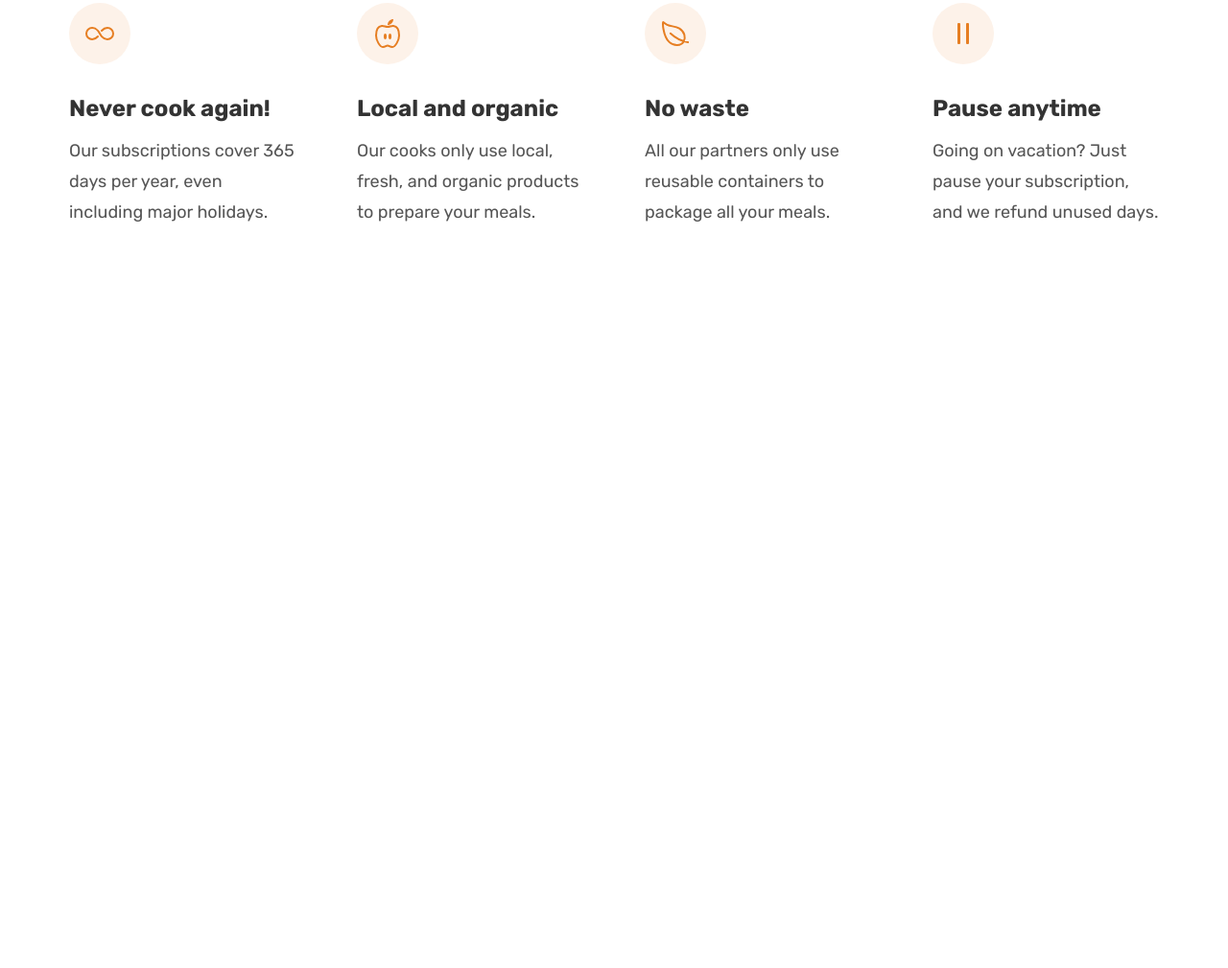
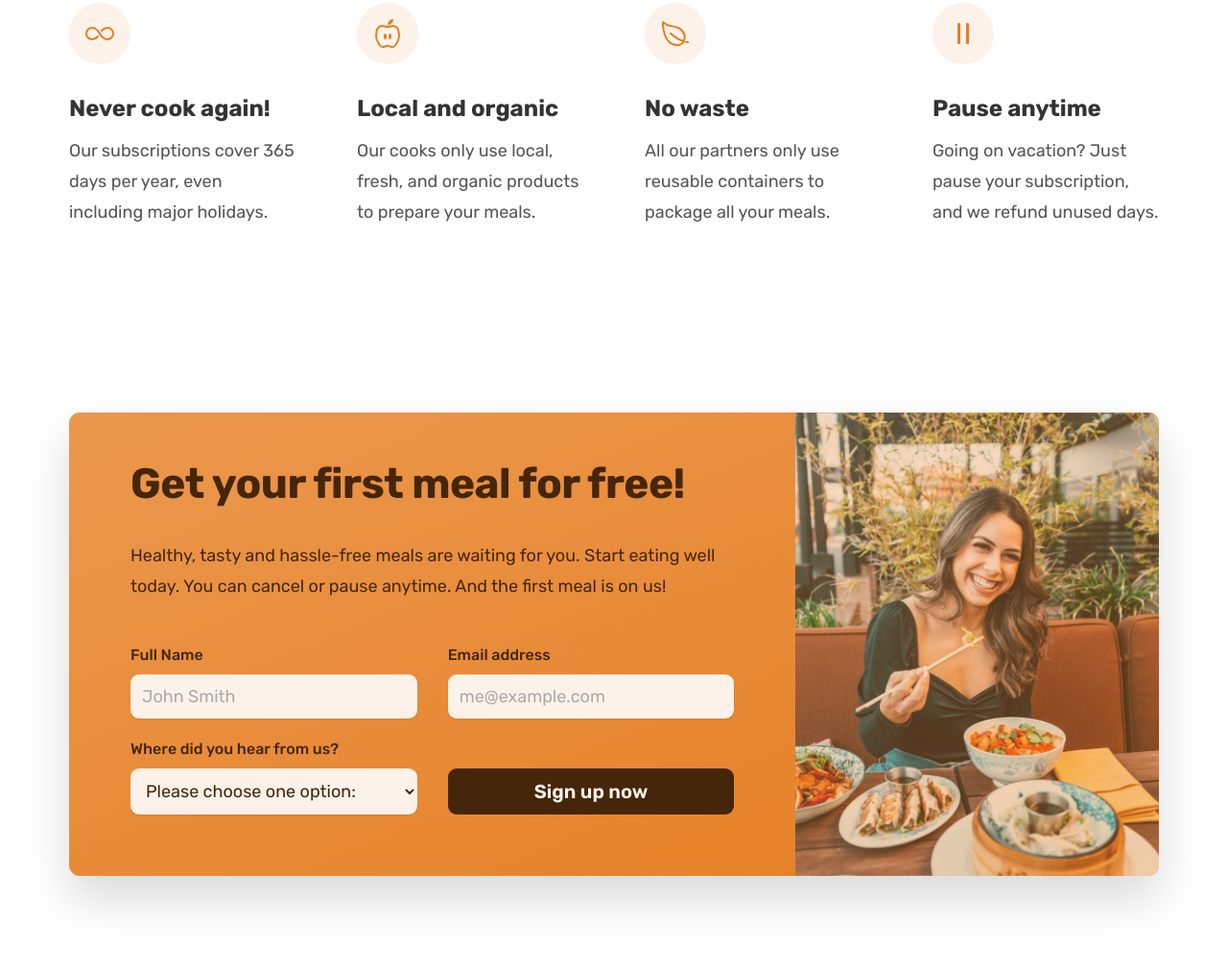
Before and after one commit to cristian-boaventura/Omnifood, a plain HTML site: page index.html in a window 1280 px wide. Shown: the part 5622-6631 px from the top of the page at 96% size. Before the commit the page ends 5956 px from the top, so only its background shows below. Drawn offline with nearby package versions, Linux system fonts and the light colour scheme.

Commit message:
Added CTA section

```diff
--- a/general.css
+++ b/general.css
@@ -26,7 +26,10 @@ Paragraph default: 1.6
 - Tints:
 #fdf2e9
 #fae5d3
-- Shades: #cf711f
+#eb984e
+- Shades:
+#cf711f
+#45260a
 - Accents:
 - Greys:
 #6f6f6f (lightest grey allowed on #fdf2e9)
@@ -34,6 +37,8 @@ Paragraph default: 1.6
 #333
 
 --- 05 SHADOWS
+
+0 2.4rem 4.8rem rgba(0, 0, 0, 0.075);
 
 --- 06 BORDER-RADIUS
 
@@ -146,6 +151,7 @@ body {
   letter-spacing: 0.75px;
 }
 
+.btn,
 .btn:link,
 .btn:visited {
   display: inline-block;
@@ -159,6 +165,11 @@ body {
   /* Put transition on original "state" */
   /* transition: background-color 0.3s; */
   transition: all 0.3s;
+
+  /* Only necessary for .btn */
+  border: none;
+  cursor: pointer;
+  font-family: inherit;
 }
 
 .btn--full:link,
@@ -186,6 +197,18 @@ body {
 
   /* Trick to add border inside */
   box-shadow: inset 0 0 0 3px #fff;
+}
+
+.btn--form {
+  background-color: #45260a;
+  color: #fdf2e9;
+  align-self: end;
+  padding: 1.2rem;
+}
+
+.btn--form:hover {
+  background-color: #fff;
+  color: #555;
 }
 
 .link:link,
@@ -224,6 +247,13 @@ body {
   color: #e67e22;
 }
 
+*:focus {
+  outline: none;
+  /* outline: 4px dotted #e67e22; */
+  /* outline-offset: 8px; */
+  box-shadow: 0 0 0 0.8rem rgba(230, 125, 34, 0.5);
+}
+
 /* HELPER/SETTINGS CLASSES */
 
 .margin-right-sm {
--- a/index.html
+++ b/index.html
@@ -517,6 +517,45 @@
           </div>
         </div>
       </section>
+
+      <section class="section-cta">
+        <div class="container">
+          <div class="cta">
+            <div class="cta-text-box">
+              <h2 class="heading-secondary">Get your first meal for free!</h2>
+              <p class="cta-text">Healthy, tasty and hassle-free meals are waiting for you. Start eating well today. You can cancel or pause anytime. And the first meal is on us!</p>
+
+              <form class="cta-form" action="#">
+                <div>
+                  <label for="full-name">Full Name</label>
+                  <input id="full-name" type="text" placeholder="John Smith" required/>
+                </div>
+
+                <div>
+                  <label for="email">Email address</label>
+                  <input id="email" type="email" placeholder="me@example.com" required/>
+                </div>
+
+                <div>
+                  <label for="select-where">Where did you hear from us?</label>
+                  <select id="select-where" required>
+                    <option value="">Please choose one option:</option>
+                    <option value="friends">Friends and family</option> <option value="youtube">YouTube video</option> <option value="podcast">Podcast</option>
+                    <option value="ad">Facebook ad</option>
+                    <option value="others">Others</option>
+                  </select>
+                </div>
+
+                <button class="btn btn--form">Sign up now</button>
+                <!-- <input type="checkbox"/>
+                <input type="number"/> -->
+              </form>
+            </div>
+
+            <div class="cta-img-box" role="img" aria-label="Woman enjoying food"></div>
+          </div>
+        </div>
+      </section>
     </main>
 
     <script
--- a/style.css
+++ b/style.css
@@ -458,3 +458,87 @@
   font-size: 1.8rem;
   line-height: 1.8;
 }
+
+/**************************/
+/* CTA SECTION */
+/**************************/
+
+.section-cta {
+  padding: 9.6rem 0;
+}
+
+.cta {
+  display: grid;
+  grid-template-columns: 2fr 1fr;
+  /* background-color: #e67e22; */
+  box-shadow: 0 2.4rem 4.8rem rgba(0, 0, 0, 0.15);
+  border-radius: 11px;
+
+  background-image: linear-gradient(to right bottom, #eb984e, #e67e22);
+  overflow: hidden;
+}
+
+.cta-text-box {
+  padding: 6.4rem;
+  padding-top: 4.8rem;
+  color: #45260a;
+}
+
+.cta .heading-secondary {
+  /* color: #45260a; */
+  color: inherit;
+  margin-bottom: 3.2rem;
+}
+
+.cta-text {
+  font-size: 1.8rem;
+  line-height: 1.8;
+  margin-bottom: 4.8rem;
+}
+
+.cta-img-box {
+  background-image: linear-gradient(
+      to right bottom,
+      rgba(235, 150, 76, 0.35),
+      rgba(231, 126, 35, 0.35)
+    ),
+    url("img/eating.jpg");
+  background-size: cover;
+  background-position: center;
+}
+
+.cta-form {
+  display: grid;
+  grid-template-columns: 1fr 1fr;
+  column-gap: 3.2rem;
+  row-gap: 2.4rem;
+}
+
+.cta-form label {
+  display: block;
+  font-size: 1.6rem;
+  font-weight: 500;
+  margin-bottom: 1.2rem;
+}
+
+.cta-form input,
+.cta-form select {
+  width: 100%;
+  padding: 1.2rem;
+  font-size: 1.8rem;
+  font-family: inherit;
+  color: inherit;
+  border: none;
+  background-color: #fdf2e9;
+  border-radius: 9px;
+  box-shadow: 0 1px 2px rgba(0, 0, 0, 0.1);
+}
+
+.cta-form input::placeholder {
+  color: #aaa;
+}
+
+.cta *:focus {
+  outline: none;
+  box-shadow: 0 0 0 0.8rem rgba(253, 242, 233, 0.5);
+}
```
